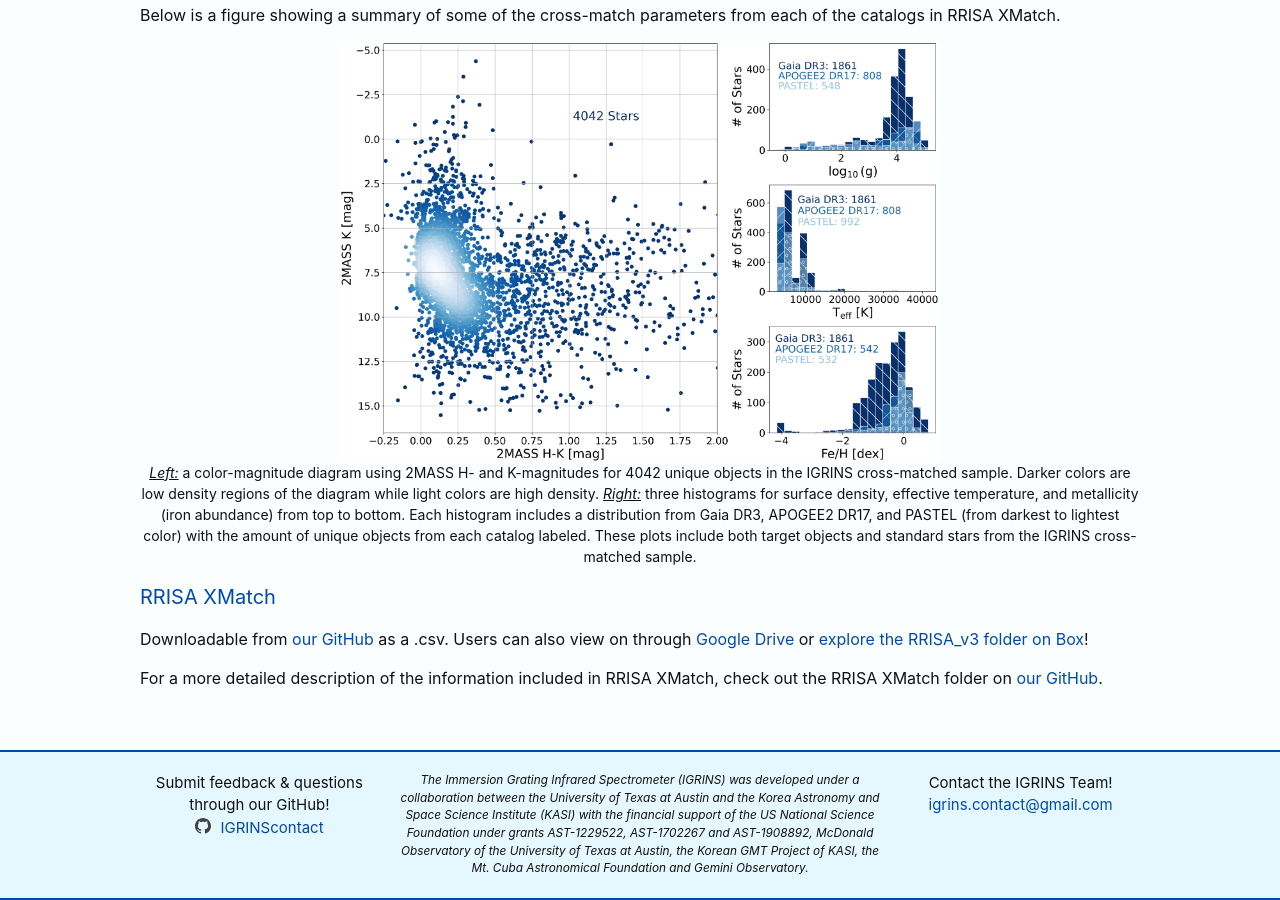
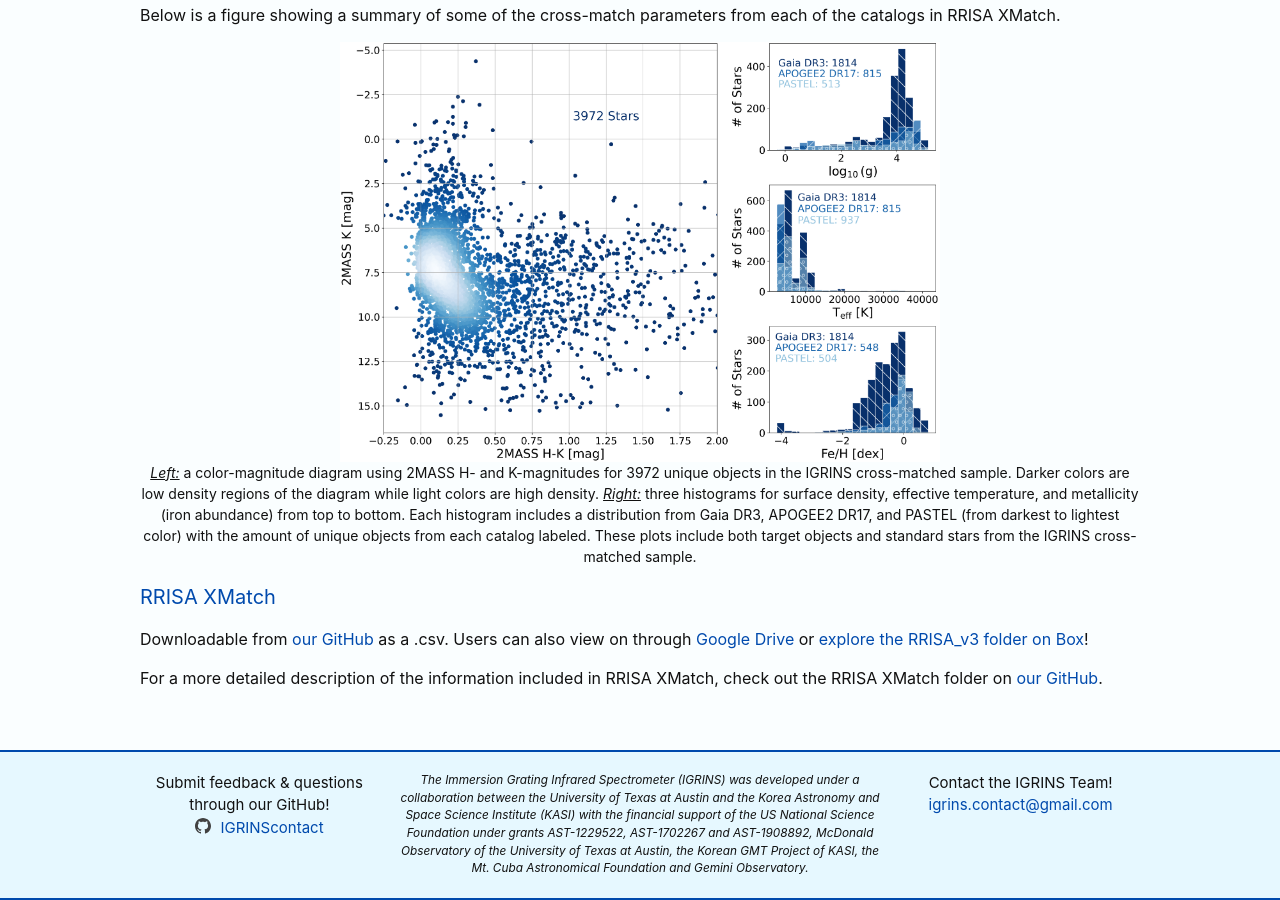
Before and after one commit to IGRINScontact/IGRINScontact.github.io, a Jekyll site: the page built from RRISA_xmatch.markdown, in a window 1280 px wide and 900 px high, scrolled down 1678 px. Built offline with Jekyll 4.4.1, drawn with Linux system fonts in a browser that asks for light colours.

Commit message:
Update XMatch figure

```diff
--- a/RRISA_xmatch.markdown
+++ b/RRISA_xmatch.markdown
@@ -42,7 +42,7 @@ Below is a figure showing a summary of some of the cross-match parameters from e
 <center>
   <figure>
     <img src="/images/xmatch_stats.png" alt="Cross-match statistics for each catalog for 2MASS H/K magnitude, effective temperature, surface gravity, and metallicity." width = "600"/>
-    <figcaption><i><u>Left:</u></i> a color-magnitude diagram using 2MASS H- and K-magnitudes for 4042 unique objects in the IGRINS cross-matched sample. Darker colors are low density regions of the diagram while light colors are high density. <i><u>Right:</u></i> three histograms for surface density, effective temperature, and metallicity (iron abundance) from top to bottom. Each histogram includes a distribution from Gaia DR3, APOGEE2 DR17, and PASTEL (from darkest to lightest color) with the amount of unique objects from each catalog labeled. These plots include both target objects and standard stars from the IGRINS cross-matched sample.</figcaption>
+    <figcaption><i><u>Left:</u></i> a color-magnitude diagram using 2MASS H- and K-magnitudes for 3972 unique objects in the IGRINS cross-matched sample. Darker colors are low density regions of the diagram while light colors are high density. <i><u>Right:</u></i> three histograms for surface density, effective temperature, and metallicity (iron abundance) from top to bottom. Each histogram includes a distribution from Gaia DR3, APOGEE2 DR17, and PASTEL (from darkest to lightest color) with the amount of unique objects from each catalog labeled. These plots include both target objects and standard stars from the IGRINS cross-matched sample.</figcaption>
   </figure>
 </center>
 
```
Also changed, not shown: images/xmatch_stats.png.
